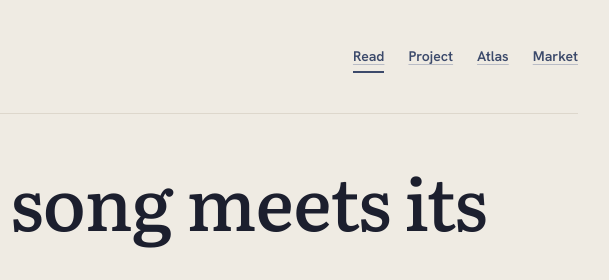
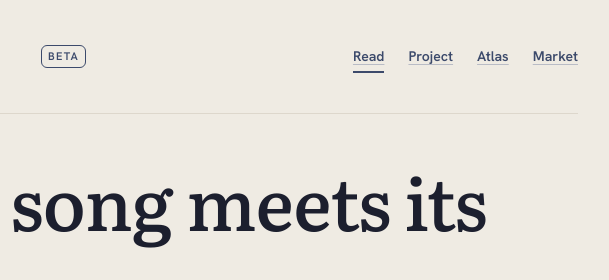
Before and after one commit to ShimonskiAF/genrematch, a website with bundled scripts: page index.html in a window 1280 px wide. Shown: the top 280 px of the page, 558-1167 px from the left. Built offline with nearby package versions, Linux system fonts and the light colour scheme.

Commit message:
Add beta label

```diff
--- a/css/app.css
+++ b/css/app.css
@@ -33,3 +33,5 @@ input[type=search],input[type=text],select{width:100%;max-width:420px}
 #view:focus{outline:none}
 .gm-drop{display:block;cursor:pointer}
 .gm-drop strong{display:block}
+
+.gm-beta{font-family:"Hanken Grotesk",sans-serif;font-weight:600;font-size:11px;letter-spacing:.12em;text-transform:uppercase;color:#3C4A6B;border:1px solid #3C4A6B;border-radius:6px;padding:2px 6px;margin-left:8px;vertical-align:middle}
--- a/index.html
+++ b/index.html
@@ -13,7 +13,7 @@
 <body class="gm">
 <div class="gm-frame">
   <header class="gm-top">
-    <a href="#/read" class="gm-logo" aria-label="GenreMatch home"><img src="assets/genrematch_horizontal_midnight-on-bone_transparent.svg" alt="GenreMatch"></a>
+    <a href="#/read" class="gm-logo" aria-label="GenreMatch home"><img src="assets/genrematch_horizontal_midnight-on-bone_transparent.svg" alt="GenreMatch"></a><span class="gm-beta">Beta</span>
     <nav class="gm-nav" aria-label="Main">
       <a href="#/read" data-r="read">Read</a><a href="#/project" data-r="project">Project</a><a href="#/atlas" data-r="atlas">Atlas</a><a href="#/market" data-r="market">Market</a>
     </nav>
```
